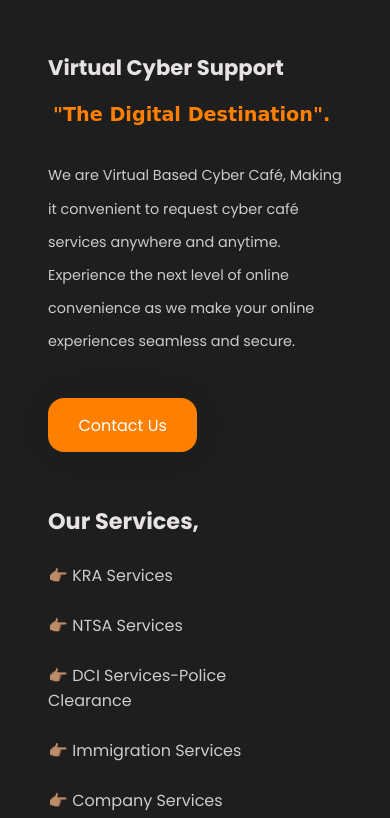
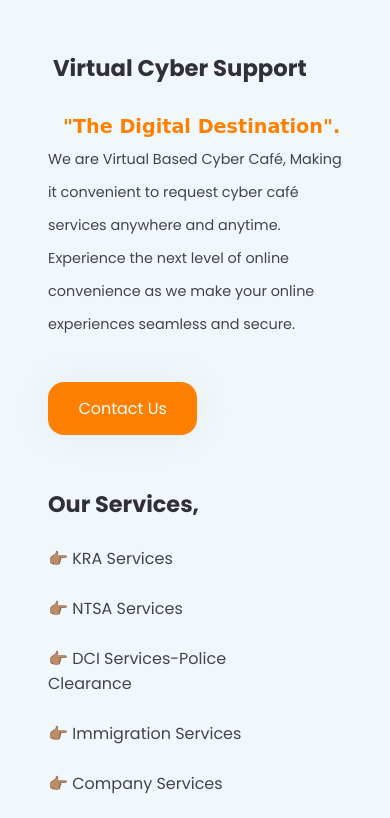
Before and after one commit to swe-robertkibet/Cyber-App, a plain HTML site: page index.html in a window 390 px wide. Shown: the part 93-911 px from the top of the page. Drawn offline with Linux system fonts and the light colour scheme; a web font is replaced by a local one.

Commit message:
Color Schemes

```diff
--- a/style.css
+++ b/style.css
@@ -6,12 +6,11 @@
 :root {
     --mainColor: rgb(255, 128, 0);
     --hoverColor: rgb(255, 165, 0);
-    --backgroundColor: #1e1e1e;
-    --darkOne: #f3f3f3;
-    --darkTwo: #fff;
-    --lightOne: #ccc;
-    --lightTwo: #e7e3e3;
-    --secondaryColor: green;
+    --backgroundColor: #f1f8fc;
+    --darkOne: #312f3a;
+    --darkTwo: #45424b;
+    --lightOne: #919191;
+    --lightTwo: #aaa;
 }
 
 *,
@@ -67,7 +66,7 @@ header .container {
     display: flex;
     justify-content: space-between;
     align-items: center;
-    background-color:  #222222;
+    background-color: #1e1e1e;
     padding: 10px;
     border-radius: 20px;
 }
@@ -89,7 +88,6 @@ header .container {
 }
 
 .logo h3 {
-    font-family: 'Lily Script One', cursive;
     color: var(--lightTwo);
     font-size: 1.55rem;
     line-height: 1.2;
@@ -199,9 +197,10 @@ header .container {
 
 .big-tittle {
     font-size: 1.4rem;
-    color: var(--lightTwo);
+    color: var(--darkOne);
     text-transform: capitalize;
     line-height: 1.4;
+    padding-left: 25px;
 }
 
 .big-title2 {
@@ -211,13 +210,14 @@ header .container {
     text-transform: capitalize;
     line-height: 1.4;
     padding-left: 70px;
+    padding-top: 40px;
 
 }
 
 .text {
-    color: var(--lightOne);
+    color: var(--darkTwo);
     font-size: 1.1rem;
-    margin: 1.9rem 0 2.5rem;
+    margin: .1rem 0 2.5rem;
     max-width: 600px;
     line-height: 2.3;
 }
@@ -232,7 +232,7 @@ header .container {
 }
 .right .services-content h3{
     font-size: 1.8rem;
-    color: var(--mainColor);
+    color: var(--darkOne);
     text-transform: capitalize;
     padding-bottom: 25px;
     margin-top: 20px;
@@ -250,7 +250,7 @@ header .container {
 
 
 .right .services-content a{
-    color: var(--lightTwo);
+    color: var(--darkTwo);
     display: inline-block; /*To make sure the paddings and margins will be respected*/
     transition: 0.3s;
 }
@@ -305,7 +305,7 @@ header .container {
         max-width: 450px;
         width: 100%;
         height: 100%;
-        background-color: var(--mainColor);
+        background-color: #1e1e1e;
         z-index: 95;
         display: flex;
         align-items: center;
@@ -364,9 +364,9 @@ header .container {
     }
 
     .big-tittle {
-        font-size: .66rem;
-        padding-bottom: 20px;
+        font-size: .71rem;
         padding-top: 20px;
+        padding-left: 5px;
     }
 
     .big-title2 {
@@ -374,7 +374,8 @@ header .container {
         color: var(--mainColor);
         text-transform: capitalize;
         line-height: 1.4;
-        padding-left: 5px;
+        padding-left: 15px;
+        padding-top: 30px;
     }
 
     .text {
@@ -408,13 +409,13 @@ header .container {
 
 
     .right .services-content a{
-        color: var(--lightOne);
+        color: var(--darkTwo);
         display: inline-block; /*To make sure the paddings and margins will be respected*/
         transition: 0.3s;
     }
 
     .right .services-content h3{
-        color: var(--lightTwo);
+        color: var(--darkOne);
         display: inline-block; /*To make sure the paddings and margins will be respected*/
         transition: 0.3s;
         font-size: 1.4rem;
```
Also changed, not shown: images/Second Yellow Logo.png (added).
